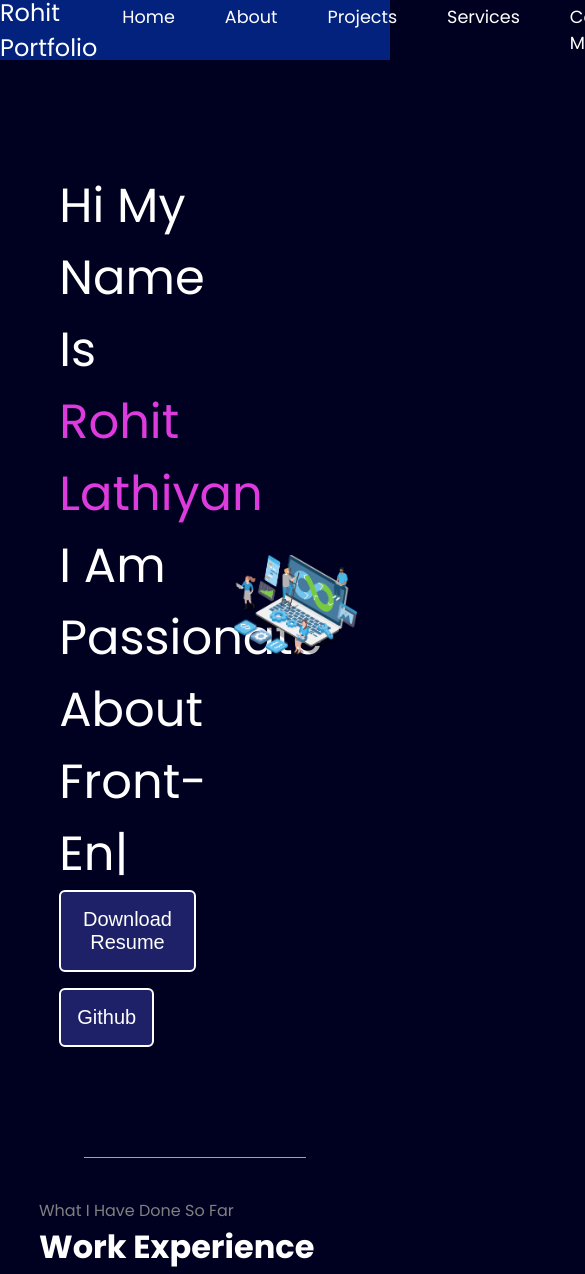
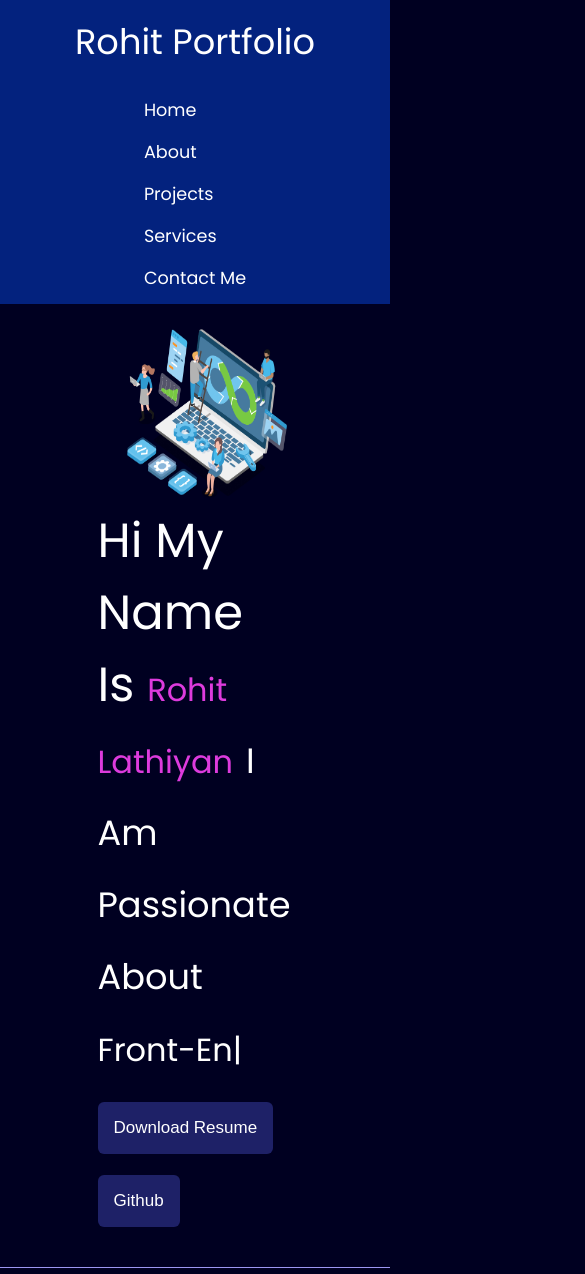
Before and after one commit to Rohit8285/New_portFolio, a plain HTML site: page index.html in a window 390 px wide. Shown: the top 1274 px of the page, 585 px wide, since content can reach past the window. Drawn offline with nearby package versions, Linux system fonts and the light colour scheme.

Commit message:
Update style.css

```diff
--- a/style.css
+++ b/style.css
@@ -1,72 +1,71 @@
- @import url('https://fonts.googleapis.com/css2?family=Poppins:wght@400;500;700;900&display=swap');
+@import url("https://fonts.googleapis.com/css2?family=Poppins:wght@400;500;700;900&display=swap");
 
- body{
-    background-color: rgb(0,0,33);
+body {
+  background-color: rgb(0, 0, 33);
   color: white;
   text-transform: capitalize;
   box-sizing: border-box;
-    font-family: 'Poppins', sans-serif;
+  font-family: "Poppins", sans-serif;
 }
-*{
+* {
   margin: 0;
   padding: 0;
 }
-nav{
+nav {
   display: flex;
   justify-content: space-around;
   align-items: center;
   background-color: rgb(3, 34, 126);
-    height:60px;
+  height: 60px;
 }
-nav ul{
+nav ul {
   display: flex;
   justify-content: center;
 }
-nav ul li{
+nav ul li {
   list-style: none;
   margin: 0 25px;
 }
-nav ul li a{
+nav ul li a {
   color: white;
   text-decoration: none;
   font-size: 1.1rem;
-    transition: .5s ease-in-out;
+  transition: 0.5s ease-in-out;
 }
-nav ul li a:hover{
+nav ul li a:hover {
   color: rgb(221, 59, 221);
   font-size: 1rem;
 }
-main hr{
+main hr {
   border: 0;
   background-color: #9c97f1;
   height: 1px;
   margin: 40px 84px;
 }
-.left{
+.left {
   font-size: 1.5rem;
 }
-.firstsection{
+.firstsection {
   display: flex;
   justify-content: space-around;
   align-items: center;
   margin: 110px 0px;
-
 }
-.firstsection div{
+.firstsection div {
   display: inline;
   width: 35%;
 }
-.purple{
+.purple {
   color: rgb(221, 59, 221);
 }
-.text-gray{
+.text-gray {
   color: gray;
 }
-.leftsection{
+.leftsection {
   font-size: 3rem;
   margin-left: 40px;
 }
-.leftsection .btn{
+.leftsection .btn {
   padding: 16px;
   background: #1e2167;
   color: white;
@@ -74,72 +73,195 @@ main hr{
   border-radius: 6px;
   font-size: 20px;
   cursor: pointer;
-    transition: .5s ease-in-out;
+  transition: 0.5s ease-in-out;
 }
-.leftsection .button{
+.leftsection .button {
   padding: 50px 0px;
 }
-.leftsection .btn:hover{
+.leftsection .btn:hover {
   background: rgb(104, 10, 104);
 }
-.rightsection img{
+.rightsection img {
   width: 90%;
 }
-.secondsection{
+.secondsection {
   max-width: 80vw;
   margin: auto;
   height: 80vh;
 }
-.secondsection h1{
+.secondsection h1 {
   font-size: 2rem;
 }
-.secondsection .box{
+.secondsection .box {
   background: wheat;
   width: 80vw;
   height: 2px;
   margin: 50px 0;
   display: flex;
 }
-.secondsection .vertical{
+.secondsection .vertical {
   height: 93px;
   width: 1px;
   background-color: white;
-    margin: 0 100px;
+  margin: 0 6vw;
 }
-.image-top{
+.image-top {
   width: 23px;
   position: relative;
   top: -32px;
   left: -9px;
 }
-.vertical-title{
+.vertical-title {
   position: relative;
   top: 75px;
   width: 150px;
 }
-.vertical-desc{
+.vertical-desc {
   position: relative;
   top: 86px;
   color: gray;
   width: 150px;
   font-size: 10px;
 }
-footer{
+footer {
   background-color: #0e0e1a;
 }
-.footer{
+.footer {
   display: flex;
   padding: 23px 125px;
   justify-content: space-evenly;
+  flex-wrap: wrap;
 }
-.footer ul{
+.footer ul {
   list-style: none;
 }
-.footer >div{
+.footer > div {
   width: 223px;
 }
-footer .text-center{
+footer .text-center {
   text-align: center;
   color: gray;
   padding: 12px 0;
 }
+
+/*responsive design  */
+@media screen and (max-width: 1200px) {
+  body {
+    min-width: fit-content;
+  }
+  nav {
+    flex-direction: column;
+    height: 31vh;
+  }
+  nav ul {
+    flex-direction: column;
+  }
+  nav ul li {
+    padding: 5px 0;
+  }
+  nav ul li a {
+    padding: auto;
+  }
+  .left {
+    padding: 10px;
+    font-size: 2rem;
+  }
+  footer {
+    display: none;
+  }
+  .vertical-title,
+  .vertical-desc {
+    left: 45px;
+  }
+  .firstsection {
+    flex-direction: column-reverse;
+  }
+  .secondsection .box .vertical {
+    height: 100vh;
+    width: 5px;
+  }
+  .box {
+    flex-direction: column;
+  }
+  .secondsection .box {
+    width: 50vw;
+    height: 5px;
+    margin-bottom: 0px;
+  }
+  .leftsection {
+    width: 50% !important;
+    display: flex;
+    flex-direction: column;
+    justify-content: center;
+    align-items: center;
+    margin-left: 0px;
+  }
+  .secondsection {
+    display: flex;
+    flex-direction: column;
+    align-items: center;
+  }
+  .rightsection {
+    display: flex;
+    justify-content: center;
+  }
+  .rightsection img {
+    width: none;
+    height: 20vh;
+    justify-content: center;
+    align-items: center;
+  }
+  .image-top {
+    top: 121px;
+  }
+  main hr {
+    margin: 40px 0px;
+  }
+}
+@media screen and (max-width: 500px) {
+  .left {
+    font-size: 2.2rem;
+  }
+  nav {
+    height: 36vh;
+  }
+  nav ul li {
+    padding: 8px;
+  }
+  nav ul li a {
+    text-align: center;
+  }
+  .firstsection {
+    margin-top: 25px;
+    margin-bottom: 25px;
+  }
+  .rightsection img {
+    width: 10rem;
+  }
+  .leftsection div {
+    font-size: 2.2rem;
+  }
+  div span {
+    font-size: 2rem;
+  }
+  .leftsection .button {
+    padding: 0;
+  }
+  .leftsection .btn {
+    font-size: 17px;
+    outline: none;
+    border: none;
+  }
+  .text-gray {
+    font-size: 18px;
+    margin-bottom: 16px;
+  }
+  .secondsection .box {
+    margin: 15px auto;
+    width: 82vw;
+  }
+  .vertical-title,
+  .vertical-desc {
+    left: 50px;
+  }
+}
```
Lines whose indentation alone changed are shown as unchanged.
